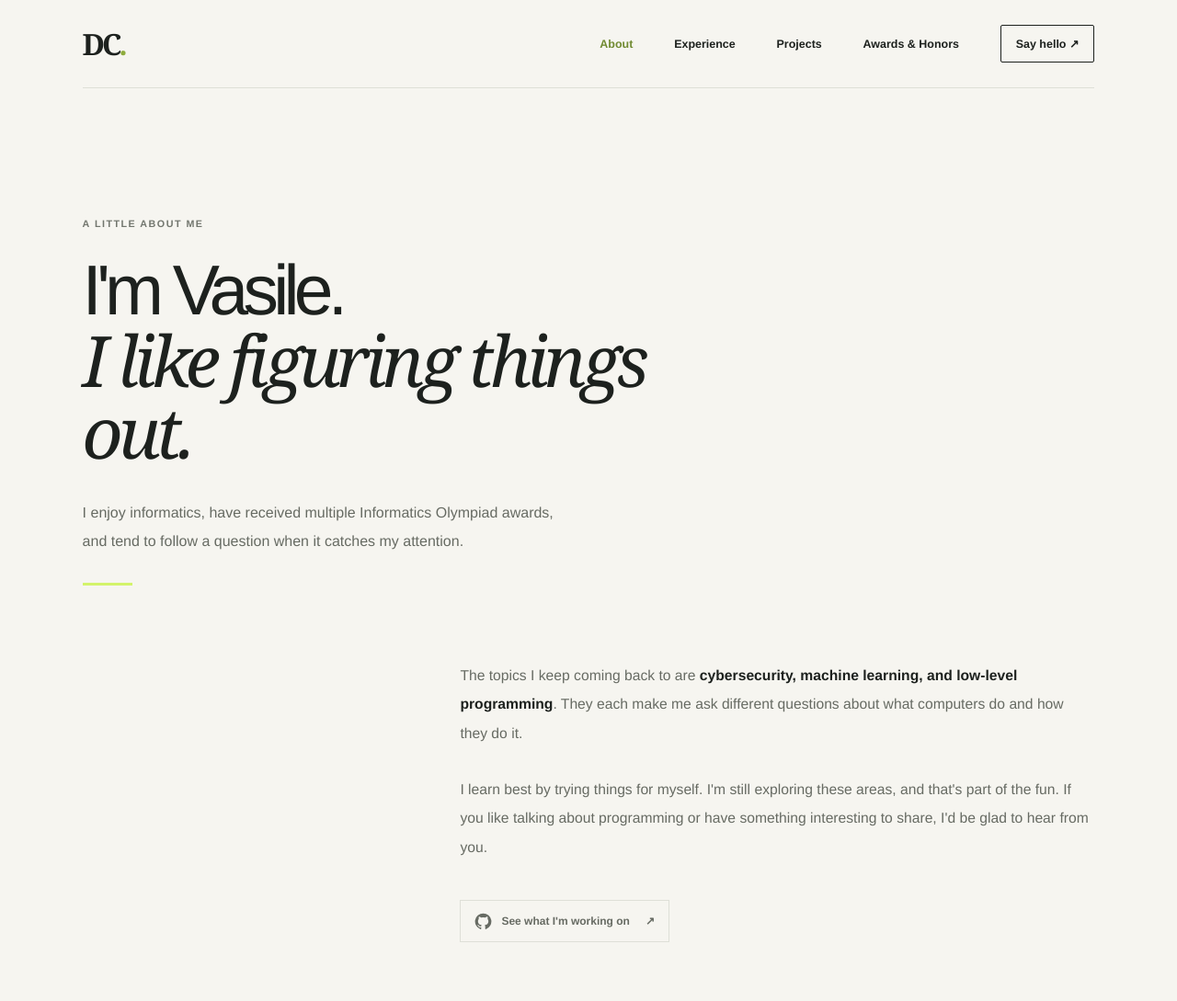
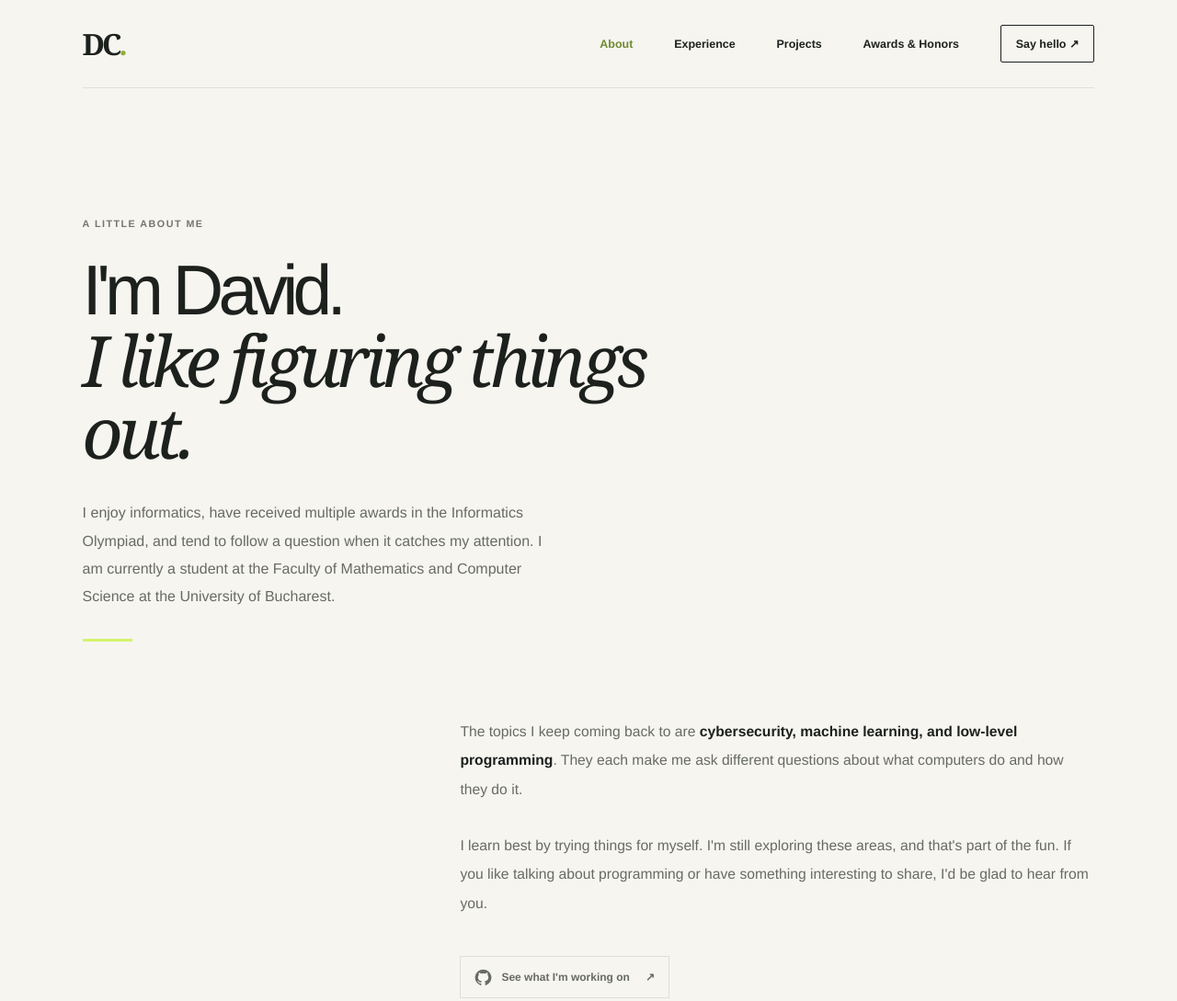
Before and after one commit to David13374/proiect-tw, a plain HTML site: page about.html in a window 1280 px wide. Shown: the top 1089 px of the page at 92% size. Drawn offline with Linux system fonts and the light colour scheme.

Commit message:
Finishing touches

```diff
--- a/about.html
+++ b/about.html
@@ -56,12 +56,14 @@
       <header class="page-intro">
         <p class="eyebrow">A little about me</p>
         <h1>
-          I'm Vasile.<br>
+          I'm David.<br>
           <span>I like figuring things out.</span>
         </h1>
         <p class="page-lede">
-          I enjoy informatics, have received multiple Informatics Olympiad
-          awards, and tend to follow a question when it catches my attention.
+          I enjoy informatics, have received multiple awards in the Informatics
+          Olympiad, and tend to follow a question when it catches my attention.
+          I am currently a student at the Faculty of Mathematics and Computer
+          Science at the University of Bucharest.
         </p>
       </header>
 
```
Also changed, not shown: awards.html (+4 -3 lines), index.html (+1 -3 lines), projects.html (+0 -1 lines).
